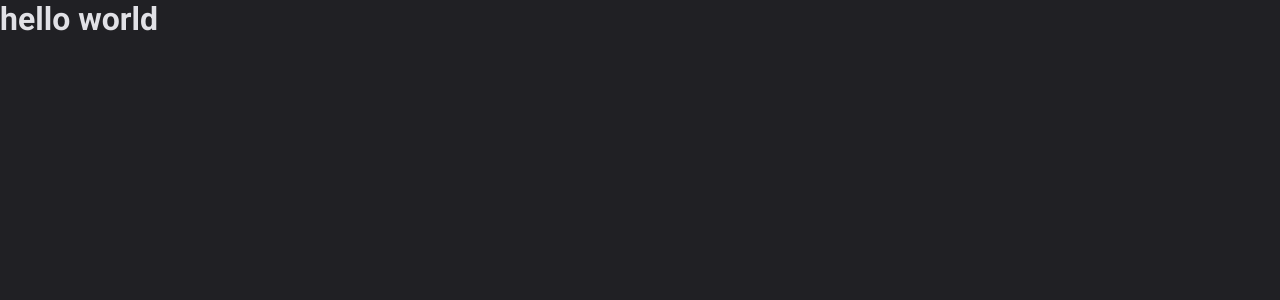
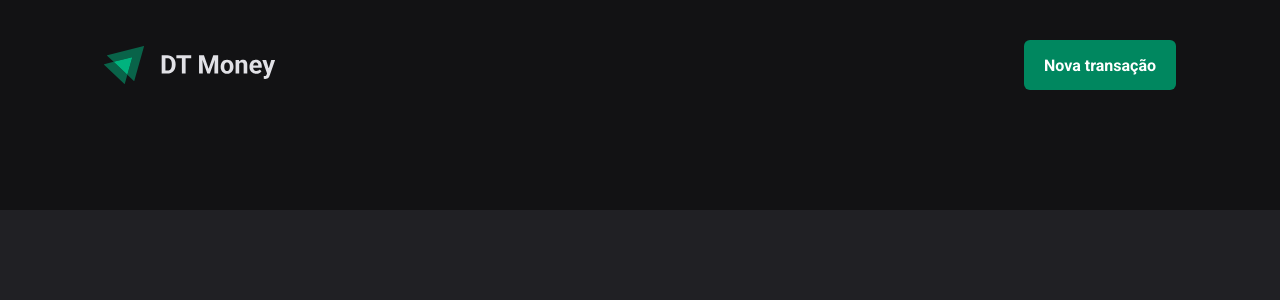
Before and after one commit to cristhian-fs/Dt-money, a React (Vite) app: page / in a window 1280 px wide. Shown: the top 300 px of the page. Built offline with nearby package versions, Linux system fonts and the light colour scheme.

Commit message:
feat: add Transactions page

```diff
--- a/src/App.tsx
+++ b/src/App.tsx
@@ -1,13 +1,14 @@
 import { ThemeProvider } from "styled-components"
 import { defaultTheme } from "./styles/themes/default"
 import { GlobalStyle } from "./styles/global"
+import { Transactions } from "./pages/Transactions"
 
 export function App() {
 
   return (
     <>
       <ThemeProvider theme={defaultTheme}>
-        <h1>hello world</h1>
+        <Transactions />
         <GlobalStyle />
       </ThemeProvider>
     </>
```
